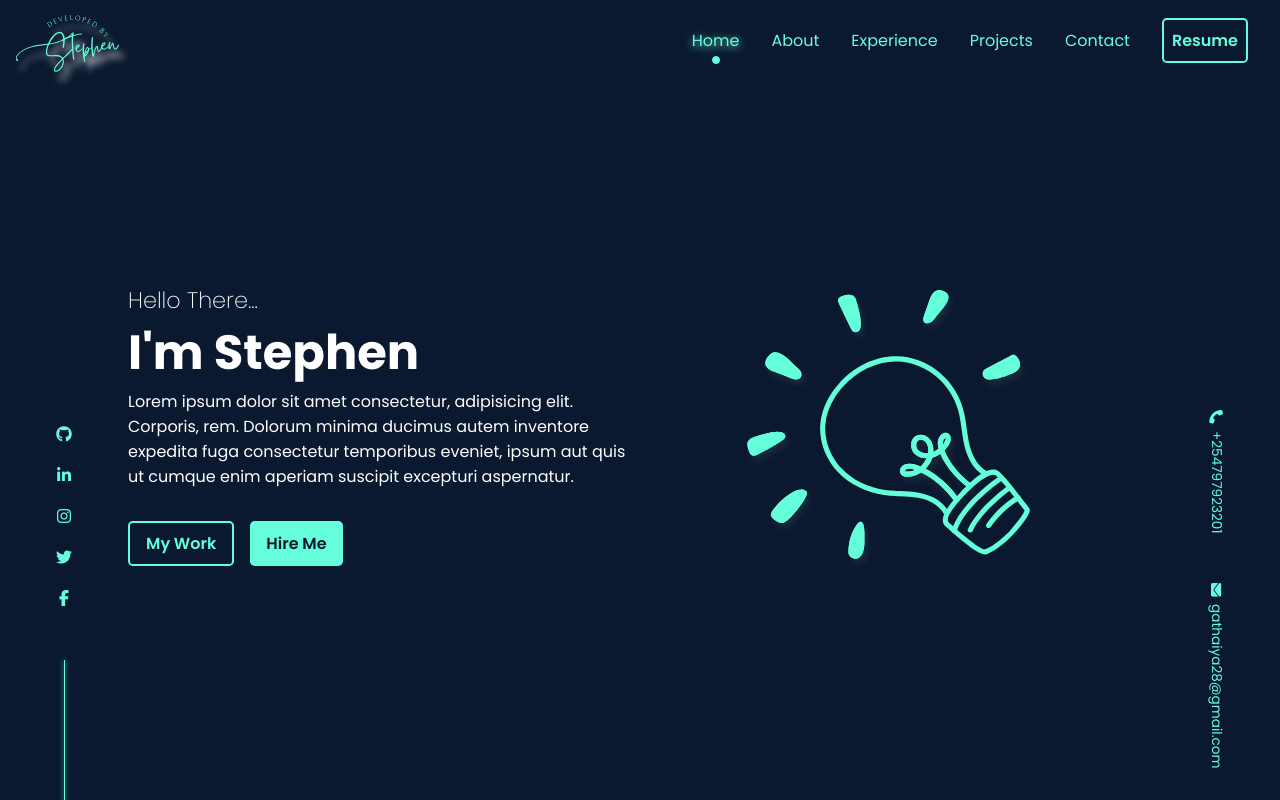
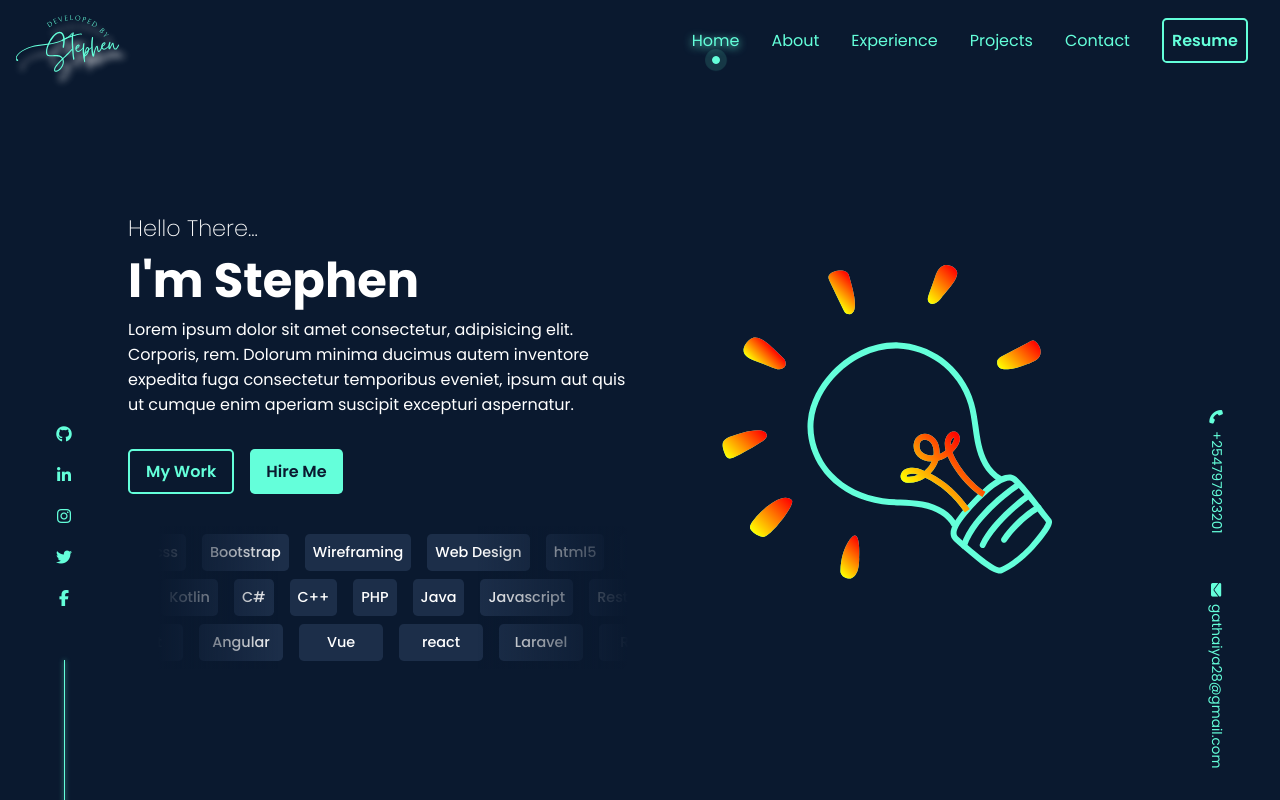
Before and after one commit to StevoMuraya/Stephen-Portfolio-Design, a React (Vite) app: page / in a window 1280 px wide. Built offline with nearby package versions, Linux system fonts and the light colour scheme.

Commit message:
scroll-animations

```diff
--- a/public/style.css
+++ b/public/style.css
@@ -135,27 +135,27 @@
 @-webkit-keyframes glowBulb {
   0% {
     rotate: 0deg;
-    filter: drop-shadow(3px 5px 2px transparent);
+    filter: drop-shadow(3px 5px 0 transparent);
   }
   50% {
-    filter: drop-shadow(3px 5px 15px white);
+    filter: drop-shadow(3px 5px 1rem rgb(255, 209, 110));
   }
   100% {
     rotate: 0deg;
-    filter: drop-shadow(3px 5px 2px transparent);
+    filter: drop-shadow(3px 5px 0px transparent);
   }
 }
 @keyframes glowBulb {
   0% {
     rotate: 0deg;
-    filter: drop-shadow(3px 5px 2px transparent);
+    filter: drop-shadow(3px 5px 0 transparent);
   }
   50% {
-    filter: drop-shadow(3px 5px 15px white);
+    filter: drop-shadow(3px 5px 1rem rgb(255, 209, 110));
   }
   100% {
     rotate: 0deg;
-    filter: drop-shadow(3px 5px 2px transparent);
+    filter: drop-shadow(3px 5px 0px transparent);
   }
 }
 .main-container nav.navbar .nav-section .logo:hover img.logo-img {
@@ -192,8 +192,7 @@
   border-radius: 100vw;
   width: 8px;
   height: 8px;
-  scale: 0;
-  box-shadow: 0 -0.3rem 1rem rgb(100, 255, 219);
+  scale: 1;
   top: 120%;
   opacity: 0;
   transition: all 300ms cubic-bezier(0.91, 0.11, 0, 1.37);
@@ -215,6 +214,7 @@
 .main-container nav.navbar .nav-section .nav-lists .nav-list .nav-link:hover::after {
   top: 70%;
   opacity: 1;
+  box-shadow: 0 -0.3rem 1rem rgb(100, 255, 219);
 }
 .main-container nav.navbar .nav-section .nav-lists .nav-list .nav-link.active::before,
 .main-container nav.navbar .nav-section .nav-lists .nav-list .nav-link:hover::before {
@@ -248,37 +248,21 @@
 }
 @-webkit-keyframes pulseLink {
   0% {
-    scale: 0;
-    opacity: 0;
-  }
-  0% {
     scale: 1;
     opacity: 1;
   }
-  80% {
+  100% {
     scale: 3;
-    opacity: 0;
-  }
-  100% {
-    scale: 0;
     opacity: 0;
   }
 }
 @keyframes pulseLink {
   0% {
-    scale: 0;
-    opacity: 0;
-  }
-  0% {
     scale: 1;
     opacity: 1;
   }
-  80% {
+  100% {
     scale: 3;
-    opacity: 0;
-  }
-  100% {
-    scale: 0;
     opacity: 0;
   }
 }
@@ -381,9 +365,13 @@
   display: flex;
   align-items: center;
 }
+.main-container .pages-container .landing-container .landing-row .landing-col.extra {
+  min-width: 450px;
+}
 .main-container .pages-container .landing-container .landing-row .landing-col {
   display: flex;
   flex: 1;
+  min-width: 200px;
   flex-direction: column;
 }
 .main-container .pages-container .landing-container .landing-row .landing-col .glow-group {
@@ -403,7 +391,7 @@
 }
 .main-container .pages-container .landing-container .landing-row .landing-col .glow-group .not-glow-img .glow {
   pointer-events: none;
-  scale: 0.6;
+  scale: 0.7;
   z-index: 99;
   rotate: -45deg;
 }
@@ -416,7 +404,7 @@
 }
 .main-container .pages-container .landing-container .landing-row .landing-col .glow-group .glow-img .glow {
   pointer-events: none;
-  scale: 0.6;
+  scale: 0.7;
   z-index: 99;
   rotate: -45deg;
 }
@@ -443,7 +431,88 @@
 .main-container .pages-container .landing-container .landing-row .landing-col .landing-content .landing-actions .btn {
   padding: 0.5rem 1rem;
 }
+.main-container .pages-container .landing-container .landing-row .landing-col .stack-scroller-container {
+  max-width: 500px;
+  display: flex;
+  flex-direction: column;
+  align-items: flex-start;
+  gap: 0.5rem;
+  overflow: hidden;
+  border-radius: 0.5rem;
+  position: relative;
+}
+.main-container .pages-container .landing-container .landing-row .landing-col .stack-scroller-container .stack-scroller-group {
+  width: 200%;
+  display: flex;
+  flex-wrap: nowrap;
+  position: relative;
+  -webkit-animation: stackScroller 20s linear infinite;
+          animation: stackScroller 20s linear infinite;
+}
+.main-container .pages-container .landing-container .landing-row .landing-col .stack-scroller-container .stack-scroller-group .stack-scroller-inner {
+  width: 100%;
+  display: flex;
+  justify-content: space-evenly;
+  flex-wrap: nowrap;
+  gap: 1rem;
+  padding: 0 0.5rem;
+}
+.main-container .pages-container .landing-container .landing-row .landing-col .stack-scroller-container .stack-scroller-group .stack-scroller-inner .stack-card {
+  width: 100%;
+  background-color: #1c2e49;
+  cursor: pointer;
+  padding: 0.5rem;
+  display: flex;
+  justify-content: center;
+  align-items: center;
+  font-size: 0.9rem;
+  white-space: nowrap;
+  font-weight: 500;
+  transition: scale 300ms ease-in-out;
+  border-radius: 0.3rem;
+}
+.main-container .pages-container .landing-container .landing-row .landing-col .stack-scroller-container .stack-scroller-group:first-child {
+  padding: 0.5rem 0 0 0;
+}
+.main-container .pages-container .landing-container .landing-row .landing-col .stack-scroller-container .stack-scroller-group:last-child {
+  padding: 0 0 0.5rem 0;
+}
+.main-container .pages-container .landing-container .landing-row .landing-col .stack-scroller-container .stack-scroller-group:nth-child(even) {
+  animation-direction: reverse;
+  -webkit-animation-iteration-count: infinite;
+          animation-iteration-count: infinite;
+}
+.main-container .pages-container .landing-container .landing-row .landing-col .stack-scroller-container .stack-scroller-group:hover {
+  -webkit-animation-play-state: paused;
+          animation-play-state: paused;
+}
+.main-container .pages-container .landing-container .landing-row .landing-col .stack-scroller-container .stack-scroller-group:hover .stack-scroller-inner .stack-card:hover {
+  color: #64ffda;
+  box-shadow: 0 0 0.3rem #64ffda;
+  scale: 1.05;
+}
+.main-container .pages-container .landing-container .landing-row .landing-col .stack-scroller-container::after,
+.main-container .pages-container .landing-container .landing-row .landing-col .stack-scroller-container::before {
+  content: "";
+  position: absolute;
+  left: 0;
+  pointer-events: none;
+  width: 30%;
+  background: linear-gradient(to right, #0a192f 20%, transparent);
+  height: 100%;
+  z-index: 90;
+}
+.main-container .pages-container .landing-container .landing-row .landing-col .stack-scroller-container::after {
+  right: 0;
+  left: unset;
+  background: linear-gradient(to left, #0a192f, transparent);
+}
 
+@media screen and (max-width: 850px) {
+  .main-container .pages-container .landing-container .landing-row .landing-col.extra {
+    display: none;
+  }
+}
 @media screen and (max-width: 750px) {
   .main-container {
     position: relative;
@@ -565,4 +634,20 @@
   .main-container nav.navbar {
     padding: 0 1rem 0 2rem;
   }
+}
+@-webkit-keyframes stackScroller {
+  0% {
+    left: 0;
+  }
+  100% {
+    left: -100%;
+  }
+}
+@keyframes stackScroller {
+  0% {
+    left: 0;
+  }
+  100% {
+    left: -100%;
+  }
 }/*# sourceMappingURL=style.css.map */
--- a/public/style.scss
+++ b/public/style.scss
@@ -1,6 +1,8 @@
 $primary-color: #64ffda;
 $primary-dark-color: #0a192f;
 $navHeight: 5rem;
+$scrollAnimDuration: 20s;
+$glowImgScale: 0.7;
 
 * {
   padding: 0;
@@ -117,14 +119,14 @@
         @keyframes glowBulb {
           0% {
             rotate: 0deg;
-            filter: drop-shadow(3px 5px 2px transparent);
+            filter: drop-shadow(3px 5px 0 transparent);
           }
           50% {
-            filter: drop-shadow(3px 5px 15px white);
+            filter: drop-shadow(3px 5px 1rem rgb(255, 209, 110));
           }
           100% {
             rotate: 0deg;
-            filter: drop-shadow(3px 5px 2px transparent);
+            filter: drop-shadow(3px 5px 0px transparent);
           }
         }
       }
@@ -166,8 +168,7 @@
             border-radius: 100vw;
             width: 8px;
             height: 8px;
-            scale: 0;
-            box-shadow: 0 -0.3rem 1rem rgba(100, 255, 219);
+            scale: 1;
             top: 120%;
             opacity: 0;
             transition: all 300ms cubic-bezier(0.91, 0.11, 0, 1.37);
@@ -189,6 +190,7 @@
           .nav-link:hover::after {
             top: 70%;
             opacity: 1;
+            box-shadow: 0 -0.3rem 1rem rgba(100, 255, 219);
           }
           .nav-link.active::before,
           .nav-link:hover::before {
@@ -222,19 +224,11 @@
 
           @keyframes pulseLink {
             0% {
-              scale: 0;
-              opacity: 0;
-            }
-            0% {
               scale: 1;
               opacity: 1;
             }
-            80% {
+            100% {
               scale: 3;
-              opacity: 0;
-            }
-            100% {
-              scale: 0;
               opacity: 0;
             }
           }
@@ -350,9 +344,14 @@
         display: flex;
         align-items: center;
 
+        .landing-col.extra {
+          min-width: 450px;
+        }
+
         .landing-col {
           display: flex;
           flex: 1;
+          min-width: 200px;
           flex-direction: column;
 
           .glow-group {
@@ -372,7 +371,7 @@
 
               .glow {
                 pointer-events: none;
-                scale: 0.6;
+                scale: 0.7;
                 z-index: 99;
                 rotate: -45deg;
               }
@@ -387,7 +386,7 @@
 
               .glow {
                 pointer-events: none;
-                scale: 0.6;
+                scale: 0.7;
                 z-index: 99;
                 rotate: -45deg;
               }
@@ -424,6 +423,95 @@
               }
             }
           }
+
+          .stack-scroller-container {
+            max-width: 500px;
+            display: flex;
+            flex-direction: column;
+            align-items: flex-start;
+            gap: 0.5rem;
+            overflow: hidden;
+            border-radius: 0.5rem;
+            position: relative;
+
+            .stack-scroller-group {
+              width: 200%;
+              display: flex;
+              flex-wrap: nowrap;
+              position: relative;
+              animation: stackScroller $scrollAnimDuration linear infinite;
+
+              .stack-scroller-inner {
+                width: 100%;
+                display: flex;
+                justify-content: space-evenly;
+                flex-wrap: nowrap;
+                gap: 1rem;
+                padding: 0 0.5rem;
+
+                .stack-card {
+                  width: 100%;
+                  background-color: #1c2e49;
+                  cursor: pointer;
+                  padding: 0.5rem;
+                  display: flex;
+                  justify-content: center;
+                  align-items: center;
+                  font-size: 0.9rem;
+                  white-space: nowrap;
+                  font-weight: 500;
+                  transition: scale 300ms ease-in-out;
+                  border-radius: 0.3rem;
+                }
+              }
+            }
+            .stack-scroller-group:first-child {
+              padding: 0.5rem 0 0 0;
+            }
+            .stack-scroller-group:last-child {
+              padding: 0 0 0.5rem 0;
+            }
+
+            .stack-scroller-group:nth-child(even) {
+              animation-direction: reverse;
+              animation-iteration-count: infinite;
+            }
+            .stack-scroller-group:hover {
+              animation-play-state: paused;
+
+              .stack-scroller-inner {
+                .stack-card:hover {
+                  color: $primary-color;
+                  box-shadow: 0 0 0.3rem $primary-color;
+                  scale: 1.05;
+                }
+              }
+            }
+          }
+          .stack-scroller-container::after,
+          .stack-scroller-container::before {
+            content: "";
+            position: absolute;
+            left: 0;
+            pointer-events: none;
+            width: 30%;
+            background: linear-gradient(
+              to right,
+              $primary-dark-color 20%,
+              transparent
+            );
+            height: 100%;
+            z-index: 90;
+          }
+          .stack-scroller-container::after {
+            right: 0;
+            left: unset;
+            background: linear-gradient(
+              to left,
+              $primary-dark-color,
+              transparent
+            );
+          }
         }
       }
     }
@@ -432,6 +520,19 @@
 
 // Respinsiveness
 
+@media screen and (max-width: 850px) {
+  .main-container {
+    .pages-container {
+      .landing-container {
+        .landing-row {
+          .landing-col.extra {
+            display: none;
+          }
+        }
+      }
+    }
+  }
+}
 @media screen and (max-width: 750px) {
   .main-container {
     position: relative;
@@ -567,3 +668,12 @@
     }
   }
 }
+
+@keyframes stackScroller {
+  0% {
+    left: 0;
+  }
+  100% {
+    left: -100%;
+  }
+}
--- /dev/null
+++ b/src/components/StackScroller.jsx
@@ -0,0 +1,29 @@
+import React from "react";
+import { teckStacks } from "../utilities/DataStore";
+
+const StackScroller = () => {
+  return (
+    <div className="stack-scroller-container">
+      {teckStacks.map((stacks, index) => (
+        <div className="stack-scroller-group" key={index}>
+          <div className="stack-scroller-inner">
+            {stacks.map((stack, index) => (
+              <div className="stack-card" key={index}>
+                {stack.name}
+              </div>
+            ))}
+          </div>
+          <div className="stack-scroller-inner">
+            {stacks.map((stack, index) => (
+              <div className="stack-card" key={index}>
+                {stack.name}
+              </div>
+            ))}
+          </div>
+        </div>
+      ))}
+    </div>
+  );
+};
+
+export default StackScroller;
--- a/src/layouts/RightLinks.jsx
+++ b/src/layouts/RightLinks.jsx
@@ -9,7 +9,7 @@
           <i className="fa fa-phone"></i>
           <span>+254797923201</span>
         </a>
-        <a href="mail:gathaiya28@gmail.com" className="link">
+        <a href="mailto:gathaiya28@gmail.com" className="link">
           <i className="fa fa-envelope"></i>
           <span>gathaiya28@gmail.com</span>
         </a>
--- a/src/pages/LandingPage.jsx
+++ b/src/pages/LandingPage.jsx
@@ -2,6 +2,7 @@
 import { Link } from "react-router-dom";
 import bulb from "/bulb-two.svg";
 import bulbClean from "/bulb-two(clean).svg";
+import StackScroller from "../components/StackScroller";
 
 const LandingPage = () => {
   return (
@@ -24,8 +25,9 @@
               <Link className="btn">Hire Me</Link>
             </div>
           </div>
+          <StackScroller />
         </div>
-        <div className="landing-col">
+        <div className="landing-col extra">
           <div className="glow-group">
             <div className="not-glow-img">
               <img src={bulbClean} alt="" className="glow" />
--- a/src/utilities/DataStore.jsx
+++ b/src/utilities/DataStore.jsx
@@ -20,3 +20,61 @@
     name: "Contact",
   },
 ];
+
+export const teckStacks = [
+  [
+    { name: "html5" },
+    { name: "css3" },
+    { name: "scss" },
+    { name: "Bootstrap" },
+    { name: "Wireframing" },
+    { name: "Web Design" },
+  ],
+  [
+    { name: "PHP" },
+    { name: "Java" },
+    { name: "Javascript" },
+    { name: "Rest" },
+    { name: "Android" },
+    { name: "Kotlin" },
+    { name: "C#" },
+    { name: "C++" },
+  ],
+  [
+    { name: "Laravel" },
+    { name: "React" },
+    { name: "Angular" },
+    { name: "Vue" },
+    { name: "react" },
+  ],
+];
+
+export const teckStack = [
+  {
+    frontend: {
+      name: "html5",
+      name: "css3",
+      name: "scss",
+      name: "Bootstrap",
+      name: "Wireframing",
+      name: "Web Design",
+    },
+    languages: {
+      name: "PHP",
+      name: "Java",
+      name: "Javascript",
+      name: "Rest",
+      name: "Android",
+      name: "Kotlin",
+      name: "C#",
+      name: "C++",
+    },
+    frameworks: {
+      name: "Laravel",
+      name: "React",
+      name: "Angular",
+      name: "Vue",
+      name: "react",
+    },
+  },
+];
```
Also changed, not shown: public/bulb-two.svg, 1 other file (tests, documents, lock files or other folders).
